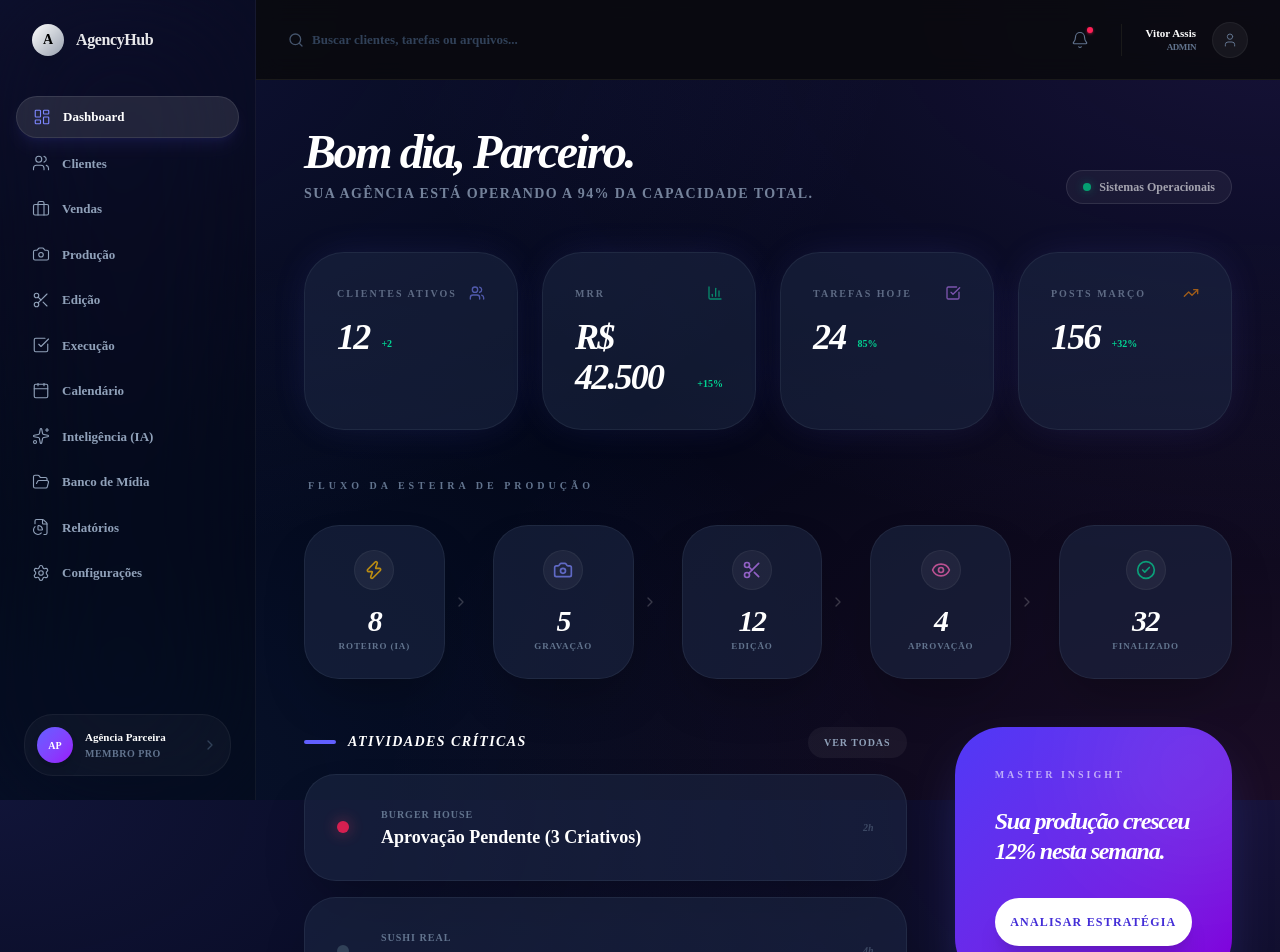
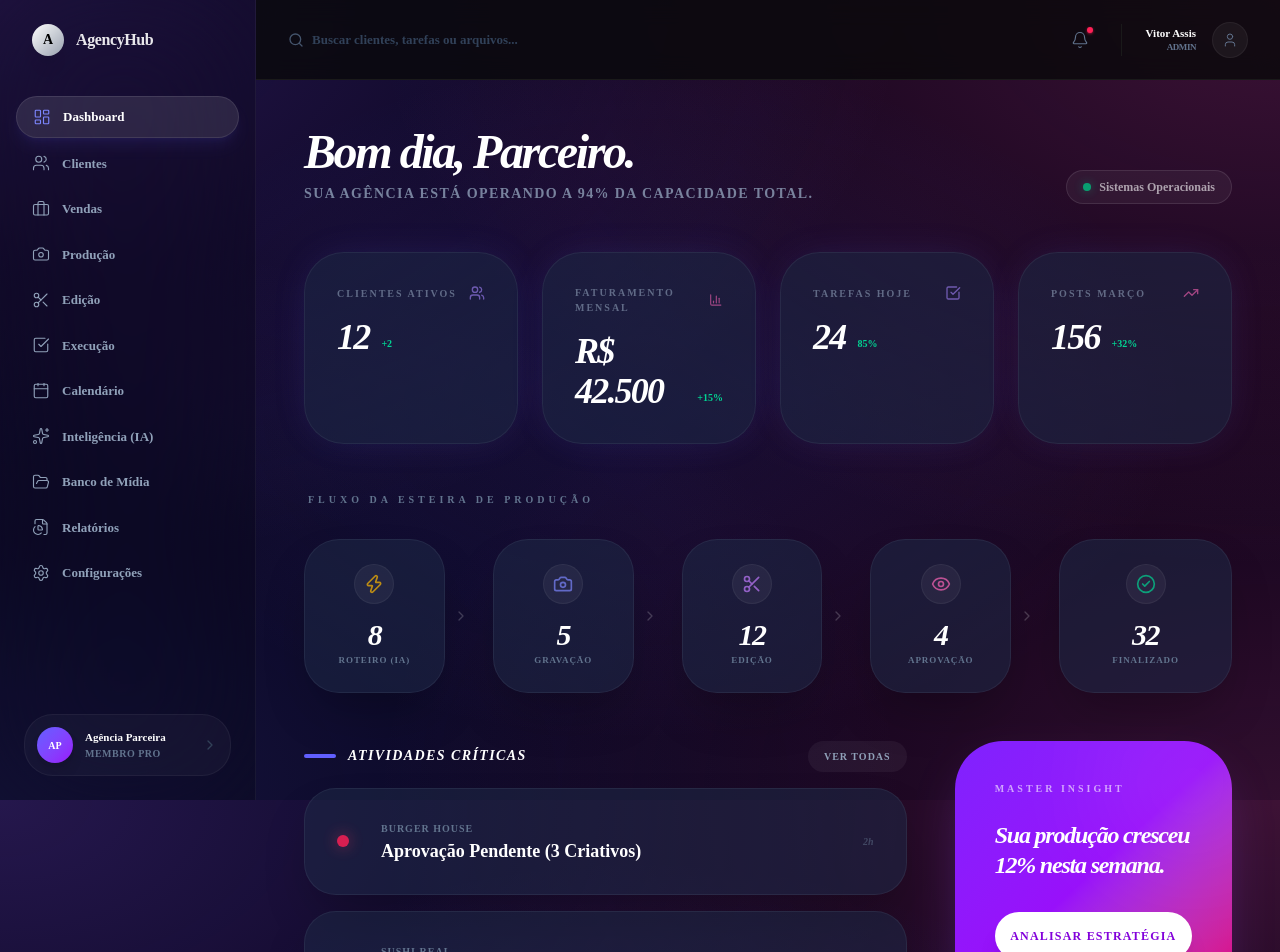
Before and after one commit to victordeassis6-creator/AGENCYHUB, a Next.js app: page / in a window 1280 px wide. Shown: the top 952 px of the page. Built offline with nearby package versions, Linux system fonts and the light colour scheme.

Commit message:
AgencyHub Visual Refinement v3.2: Vivid Bloom (Violet/Pink) and non-technical terms

```diff
--- a/app/globals.css
+++ b/app/globals.css
@@ -92,12 +92,13 @@
 }
 
 body {
-  background-color: #020617;
+  background-color: #030014;
   background-image:
-    radial-gradient(at 0% 0%, rgba(99, 102, 241, 0.15) 0px, transparent 50%),
-    radial-gradient(at 100% 0%, rgba(139, 92, 246, 0.15) 0px, transparent 50%),
-    radial-gradient(at 100% 100%, rgba(236, 72, 153, 0.1) 0px, transparent 50%),
-    radial-gradient(at 0% 100%, rgba(59, 130, 246, 0.1) 0px, transparent 50%);
+    radial-gradient(at 0% 0%, rgba(139, 92, 246, 0.25) 0px, transparent 50%),
+    radial-gradient(at 100% 0%, rgba(236, 72, 153, 0.25) 0px, transparent 50%),
+    radial-gradient(at 50% 50%, rgba(139, 92, 246, 0.15) 0px, transparent 60%),
+    radial-gradient(at 100% 100%, rgba(236, 72, 153, 0.2) 0px, transparent 50%),
+    radial-gradient(at 0% 100%, rgba(99, 102, 241, 0.2) 0px, transparent 50%);
   background-attachment: fixed;
   color: #f8fafc;
   -webkit-font-smoothing: antialiased;
--- a/app/page.tsx
+++ b/app/page.tsx
@@ -10,10 +10,10 @@ import {
 
 export default function Dashboard() {
   const stats = [
-    { label: "Clientes Ativos", value: "12", icon: Users, trend: "+2", color: "text-indigo-400" },
-    { label: "MRR", value: "R$ 42.500", icon: BarChart3, trend: "+15%", color: "text-emerald-400" },
-    { label: "Tarefas Hoje", value: "24", icon: CheckSquare, trend: "85%", color: "text-purple-400" },
-    { label: "Posts Março", value: "156", icon: TrendingUp, trend: "+32%", color: "text-orange-400" },
+    { label: "Clientes Ativos", value: "12", icon: Users, trend: "+2", color: "text-violet-400" },
+    { label: "Faturamento Mensal", value: "R$ 42.500", icon: BarChart3, trend: "+15%", color: "text-pink-400" },
+    { label: "Tarefas Hoje", value: "24", icon: CheckSquare, trend: "85%", color: "text-violet-400" },
+    { label: "Posts Março", value: "156", icon: TrendingUp, trend: "+32%", color: "text-pink-400" },
   ]
 
   const pipelineStages = [
@@ -108,11 +108,11 @@ export default function Dashboard() {
         </div>
 
         <div className="lg:col-span-4 space-y-8">
-           <div className="p-10 rounded-[3rem] bg-gradient-to-br from-indigo-600 to-purple-700 text-white relative overflow-hidden group shadow-2xl shadow-indigo-500/30">
+           <div className="p-10 rounded-[3rem] bg-gradient-to-br from-violet-600 via-purple-600 to-pink-600 text-white relative overflow-hidden group shadow-2xl shadow-purple-500/30">
               <div className="absolute -top-10 -right-10 w-40 h-40 bg-white/10 rounded-full blur-3xl group-hover:scale-125 transition-transform duration-700" />
               <p className="text-[10px] font-black uppercase tracking-[0.3em] text-white/60 mb-6">Master Insight</p>
               <h4 className="text-2xl font-black italic leading-tight mb-8 tracking-tighter">Sua produção cresceu 12% nesta semana.</h4>
-              <button className="w-full py-4 bg-white text-indigo-700 rounded-2xl font-black text-xs uppercase tracking-widest hover:scale-[0.98] transition-all shadow-xl">Analisar Estratégia</button>
+              <button className="w-full py-4 bg-white text-purple-700 rounded-2xl font-black text-xs uppercase tracking-widest hover:scale-[0.98] transition-all shadow-xl">Analisar Estratégia</button>
            </div>
 
            <div className="p-8 rounded-[2.5rem] glass space-y-8">
```
